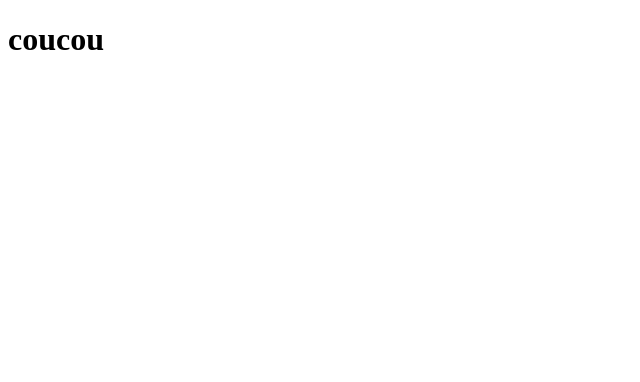
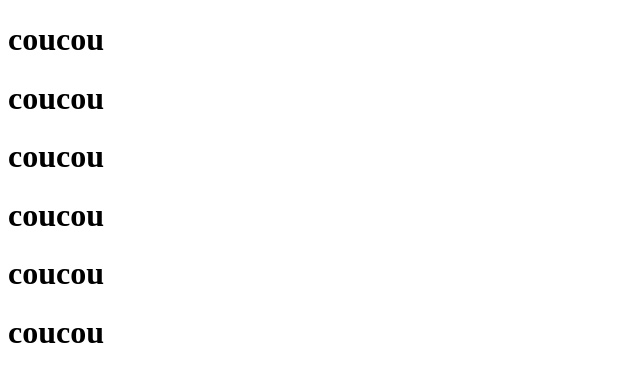
Before and after one commit to KLaNyange/github_LA, a plain HTML site: page index.html in a window 1280 px wide. Shown: the whole page, without its empty margins (0-640 px from the left). Drawn offline with Linux system fonts and the light colour scheme.

Commit message:
projet fini

```diff
--- a/index.html
+++ b/index.html
@@ -7,6 +7,11 @@
 </head>
 <body>
     <h1>coucou</h1>
+    <h1>coucou</h1>
+    <h1>coucou</h1>
+    <h1>coucou</h1>
+    <h1>coucou</h1>
+    <h1>coucou</h1>
 
     <script src="./public/js/main.js"></script>
 </body>
```
